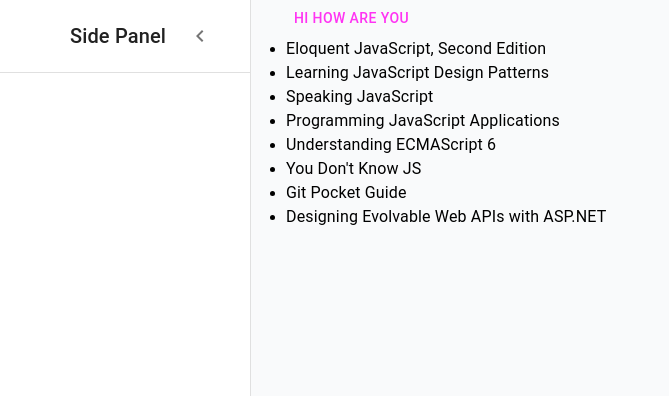
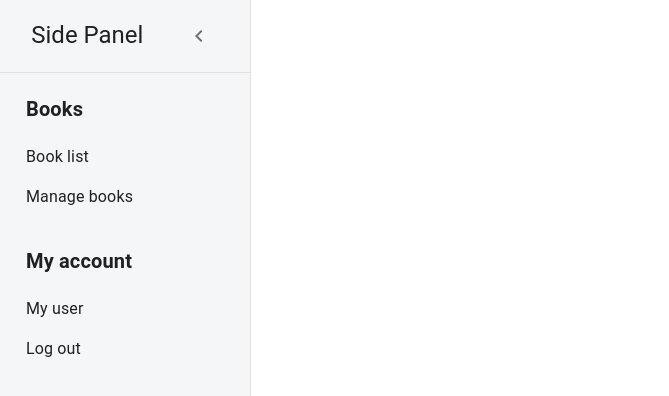
Before and after one commit to urieldxc/book_app, a React (Create React App) app: page /books/1 in a window 1280 px wide. Both pictures are taken after a click on the button "logo". Shown: the top 396 px of the page, without its empty margins (0-669 px from the left). Built offline with nearby package versions, Linux system fonts and the light colour scheme; the HTML template or start-up script is replaced by a standard one.

Commit message:
Side menu improved

```diff
--- a/src/App.js
+++ b/src/App.js
@@ -1,7 +1,7 @@
 import { ThemeProvider, Box, Stack } from '@mui/material';
-import SidePanel from './components/SidePanel';
+import SidePanel from './components/SidePanel/SidePanel';
+import GlobalStyles from './theme/globalStyles';
 import Test from './components/Test';
-import GlobalStyles from './theme/globalStyles';
 import theme from './theme/theme'
 import { useState } from "react"
 
@@ -14,13 +14,12 @@ function App() {
       <GlobalStyles />
       <Stack
         direction={'row'}
-        sx={{bgcolor: "#F9FAFB", height: "100vh"}}
         >
 
         <SidePanel isDrawerOpened={isDrawerOpened} setIsDrawerOpened={setIsDrawerOpened}/>
 
         <Box sx={ isDrawerOpened && {marginLeft:'250px'} }>
-          <Test />
+          {/* <Test /> */}
         </Box>
 
       </Stack>
--- /dev/null
+++ b/src/components/SidePanel/MenuBooks.jsx
@@ -0,0 +1,34 @@
+import { Typography, List, ListItem, ListItemButton, ListItemText } from "@mui/material"
+
+const MenuBooks = () => {
+    return (
+        <List>
+            <ListItem >
+                <ListItemText>
+                    <Typography variant="h6" fontWeight={'bold'}  sx={{paddingLeft: '10px'}}>
+                        Books
+                    </Typography>
+                </ListItemText>
+            </ListItem>
+
+            <ListItem disablePadding>
+                <ListItemButton>
+                    <Typography  sx={{paddingLeft: '10px'}}>
+                        Book list
+                    </Typography>
+                </ListItemButton>
+            </ListItem>
+
+            <ListItem disablePadding>
+                <ListItemButton>
+                    <Typography  sx={{paddingLeft: '10px'}}>
+                        Manage books
+                    </Typography>
+                </ListItemButton>
+            </ListItem>
+
+        </List>
+    )
+}
+
+export default MenuBooks
--- /dev/null
+++ b/src/components/SidePanel/MenuUser.jsx
@@ -0,0 +1,34 @@
+import { Typography, List, ListItem, ListItemButton, ListItemText } from "@mui/material"
+
+const MenuUser = () => {
+    return (
+        <List>
+            <ListItem >
+                <ListItemText>
+                    <Typography variant="h6" fontWeight={'bold'} sx={{ paddingLeft: '10px' }}>
+                        My account
+                    </Typography>
+                </ListItemText>
+            </ListItem>
+
+            <ListItem disablePadding>
+                <ListItemButton>
+                    <Typography sx={{ paddingLeft: '10px' }} >
+                        My user
+                    </Typography>
+                </ListItemButton>
+            </ListItem>
+
+            <ListItem disablePadding>
+                <ListItemButton>
+                    <Typography sx={{ paddingLeft: '10px' }}>
+                        Log out
+                    </Typography>
+                </ListItemButton>
+            </ListItem>
+
+        </List>
+    )
+}
+
+export default MenuUser
--- a/src/components/SidePanel.jsx
+++ b/src/components/SidePanel/SidePanel.jsx
@@ -1,7 +1,9 @@
-import { Drawer, Typography, IconButton, Divider, Stack } from "@mui/material"
+import { Drawer, Typography, IconButton, Divider, Stack, List, ListItem, ListItemButton, ListItemText } from "@mui/material"
 import MenuIcon from '@mui/icons-material/Menu'
 import { Box } from "@mui/system"
 import KeyboardArrowLeftIcon from '@mui/icons-material/KeyboardArrowLeft';
+import MenuBooks from "./MenuBooks";
+import MenuUser from "./MenuUser";
 
 
 const SidePanel = ({ isDrawerOpened, setIsDrawerOpened }) => {
@@ -9,9 +11,9 @@ const SidePanel = ({ isDrawerOpened, setIsDrawerOpened }) => {
 
 
   return (
-    <div>
+    <Box >
 
-      <IconButton size="large" edge='start' color='inherit' aria-label="logo" onClick={() => setIsDrawerOpened(true)}>
+      <IconButton sx={{margin:"40px"}} size="large" edge='start' color='inherit' aria-label="logo" onClick={() => setIsDrawerOpened(true)}>
         <MenuIcon></MenuIcon>
       </IconButton>
 
@@ -24,6 +26,7 @@ const SidePanel = ({ isDrawerOpened, setIsDrawerOpened }) => {
         anchor='left'
         open={isDrawerOpened}
         onClose={() => setIsDrawerOpened(false)}
+
       >
         <Stack
           p={2}
@@ -31,11 +34,12 @@ const SidePanel = ({ isDrawerOpened, setIsDrawerOpened }) => {
           direction='row'
           justifyContent="space-evenly"
           alignItems="center"
+          sx={{bgcolor:'#F4F6F8'}}
         >
-          <Typography sx={{marginLeft: '40px'}} variant="h6" component={'div'}>
+          <Typography  variant="h5" component={'div'}>
             Side Panel
           </Typography>
-          <IconButton  onClick={() => setIsDrawerOpened(false)}>
+          <IconButton onClick={() => setIsDrawerOpened(false)} sx={{ marginLeft: '20px' }}>
             <KeyboardArrowLeftIcon></KeyboardArrowLeftIcon>
           </IconButton>
 
@@ -43,9 +47,14 @@ const SidePanel = ({ isDrawerOpened, setIsDrawerOpened }) => {
 
         <Divider />
 
+        <Stack sx={{bgcolor:'#F4F6F8', height: '100vh'}}>
+          <MenuBooks />
+          <MenuUser />
+        </Stack>
+
       </Drawer>
 
-    </div>
+    </Box>
   )
 }
 
```
